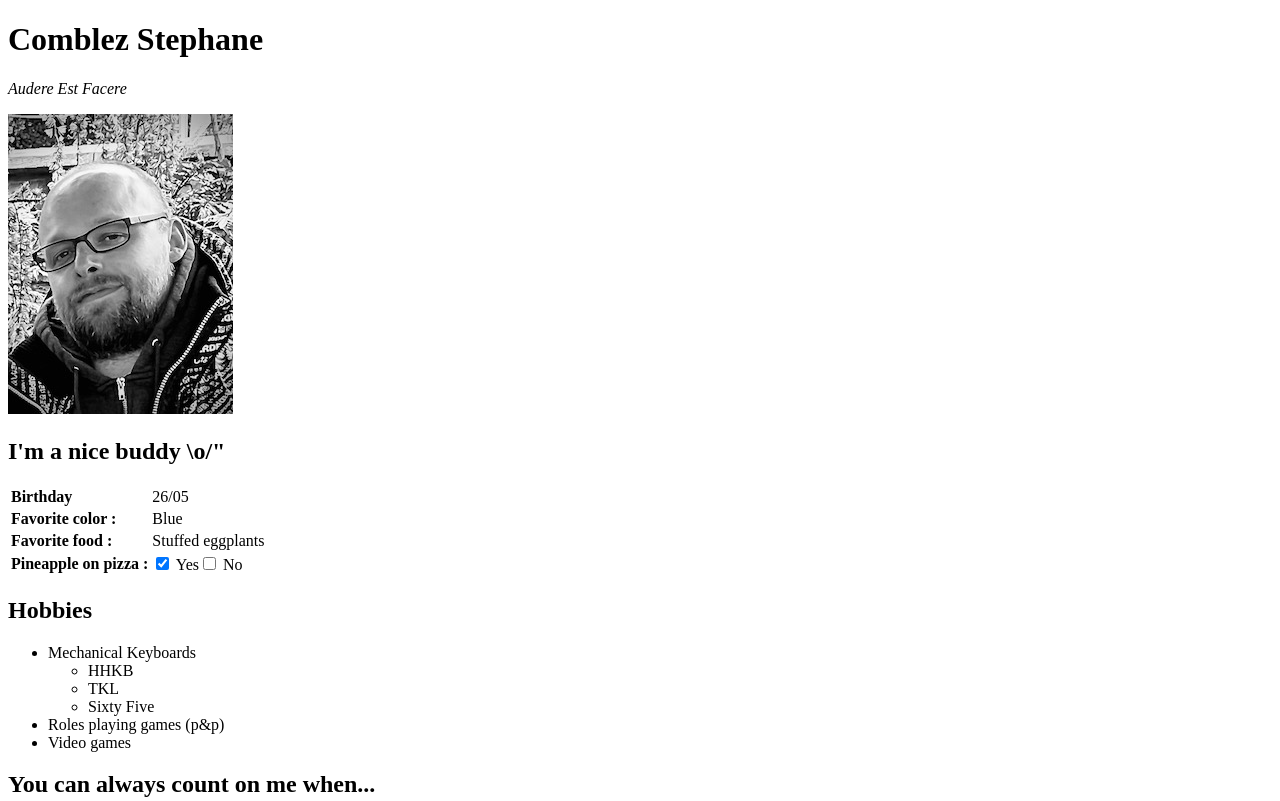
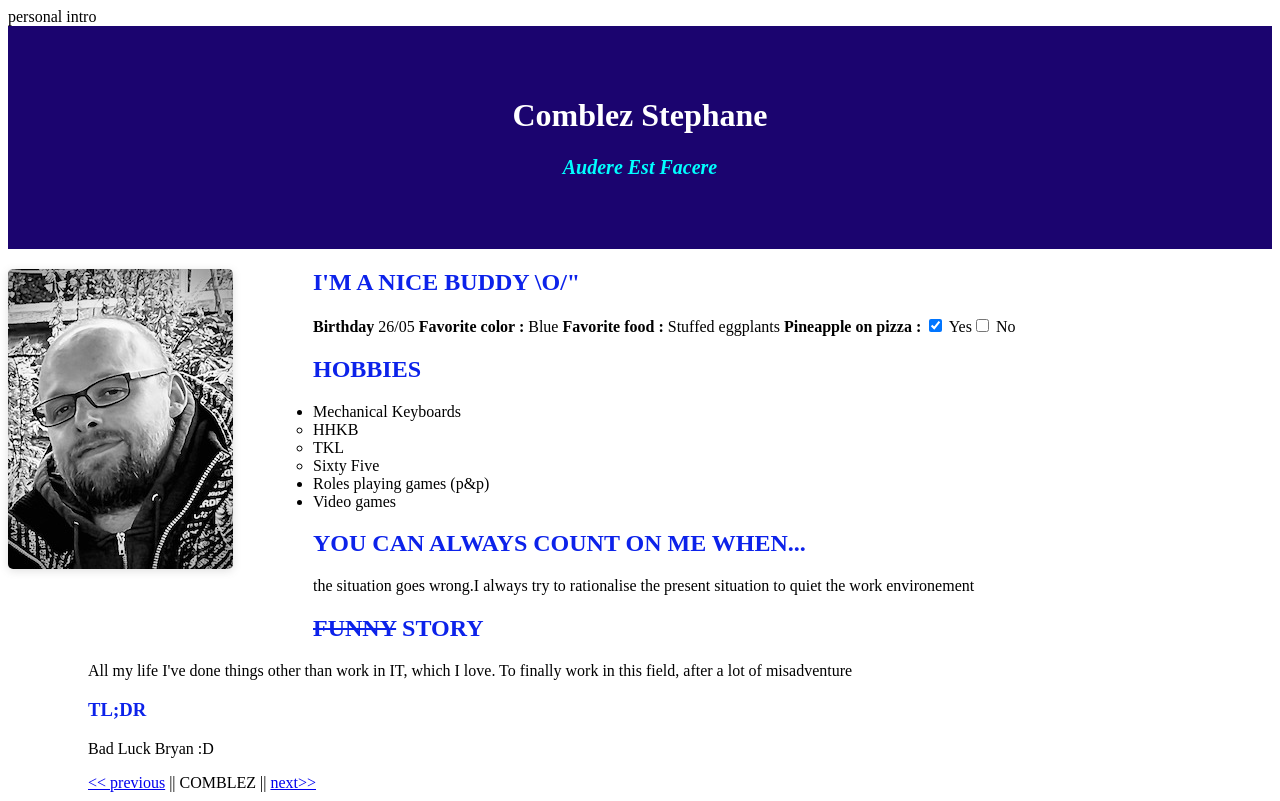
Before and after one commit to Takowski/markdown-to-html, a plain HTML site: page index.html in a window 1280 px wide. Shown: the top 801 px of the page. Drawn offline with Linux system fonts and the light colour scheme.

```diff
--- a/index.html
+++ b/index.html
@@ -3,21 +3,23 @@
 <head>
     <meta charset="UTF-8">
     <meta name="viewport" content="width=device-width, initial-scale=1.0">
+    <link rel="stylesheet" href="style.css"
     <title>personal intro</title>
 
 </head>
+
 <body>
 <Header>
 <h1>Comblez Stephane</h1>
 
-<p><i>Audere Est Facere </i></p>
+<p id="citation"><i>Audere Est Facere </i></p>
 </Header>
 
 <img src="profil.jpeg" alt="photo profil">
 
 <h2>I'm a nice buddy \o/"</h2>
-
-<table>
+<div class="divl"
+<table class="table">
 
     <tr>
         <td><b>Birthday</b></td>
@@ -38,10 +40,12 @@
             <label for="no">No</label></td>
     </tr>
 </table>
+</div>
+
 <h2>Hobbies</h2>
 <ul>
 <li>Mechanical Keyboards
-  <ul>
+  <ul class="kl">
     <li>HHKB</li>
     <li>TKL</li>
     <li>Sixty Five</li>
--- /dev/null
+++ b/style.css
@@ -0,0 +1,57 @@
+p {
+    margin-right: 150px;
+    margin-left: 80px;
+  }
+#citation{ text-align: center;
+            color: aqua;
+            font-size: 20px;
+            font-weight: bolder;
+            margin-left: 150px;
+            }
+
+
+h2 {
+     text-transform: uppercase;
+     color: #0c22ea;
+     margin-left: 50px;
+  }
+
+header {
+    background-color :#1b046f;
+    text-align: center;
+    color: #ffffff;
+    padding-top: 50px;
+    padding-bottom: 50px;
+  }
+
+img {
+    height: auto;
+    max-width: 400px;
+    float: left;
+    margin-top: 20px;
+    margin-right: 80px;
+    margin-bottom: 50px;
+    box-shadow: rgba(99, 99, 99, 0.2) 0px 2px 8px 0px;
+    border-radius: 5px;
+    }
+
+
+
+table {
+        border-collapse: collapse;
+        margin: 25px 0;
+        font-size: 0.9em;
+        min-width: 400px;
+        box-shadow: 0 0 20px rgba(0, 0, 0, 0.15);
+        margin-left: 80px;
+    }
+
+ul {
+    margin-right: 80px;
+}
+
+.kl {margin-left: 50px;}
+
+h3 {color: #0c22ea;
+    margin-left: 80px;
+}
```
